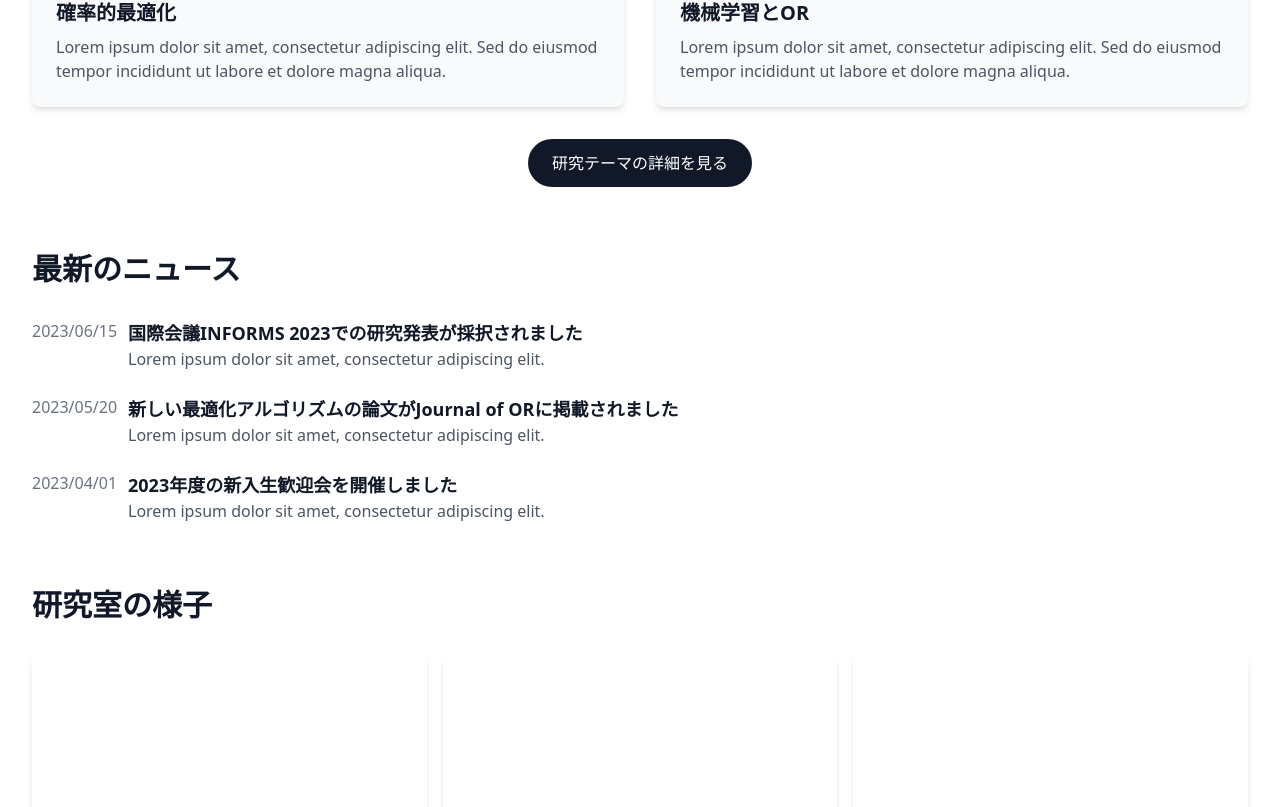
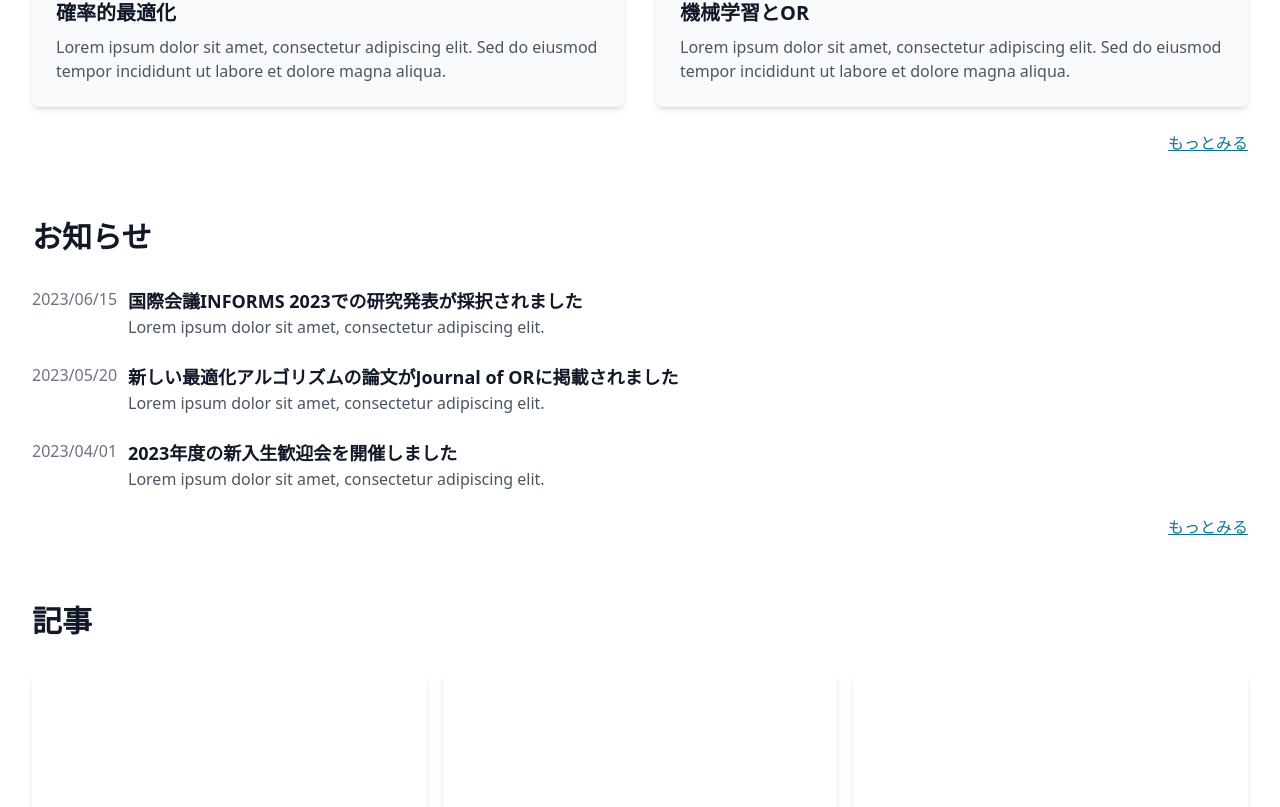
Before and after one commit to izunaga-lab/wagaya, a Next.js app: page / in a window 1280 px wide. Shown: the part 1193-2000 px from the top of the page. Built offline with nearby package versions, Linux system fonts and the light colour scheme.

Commit message:
MoreLinkコンポーネントを作成

```diff
--- a/app/page.tsx
+++ b/app/page.tsx
@@ -1,8 +1,9 @@
 import Image from 'next/image'
-import Link from 'next/link'
 
+import MoreLink from '@/components/more-link'
 import SectionTitle from '@/components/section-title'
 import { basePath } from '@/lib/base-path'
+import { sectionTitles } from '@/lib/section-title'
 
 export default function Home() {
   return (
@@ -22,7 +23,7 @@ export default function Home() {
       </section>
 
       <section className="mb-16">
-        <SectionTitle title="研究テーマ" />
+        <SectionTitle title={sectionTitles.researchTheme.title} />
         <div className="grid md:grid-cols-2 gap-8">
           {[
             { title: '線形計画法と整数計画法', icon: '📊' },
@@ -40,18 +41,11 @@ export default function Home() {
             </div>
           ))}
         </div>
-        <div className="text-center mt-8">
-          <Link
-            href="/research"
-            className="inline-block px-6 py-3 bg-gray-900 text-white rounded-full hover:bg-gray-800 transition-colors"
-          >
-            研究テーマの詳細を見る
-          </Link>
-        </div>
+        <MoreLink path={sectionTitles.researchTheme.path} />
       </section>
 
       <section className="mb-16">
-        <SectionTitle title="最新のニュース" />
+        <SectionTitle title={sectionTitles.news.title} />
         <div className="space-y-6">
           {[
             { date: '2023/06/15', title: '国際会議INFORMS 2023での研究発表が採択されました' },
@@ -67,10 +61,11 @@ export default function Home() {
             </div>
           ))}
         </div>
+        <MoreLink path={sectionTitles.news.path} />
       </section>
 
       <section>
-        <SectionTitle title="研究室の様子" />
+        <SectionTitle title={sectionTitles.article.title} />
         <div className="grid md:grid-cols-3 gap-4">
           {[1, 2, 3].map((i) => (
             <div
@@ -79,6 +74,7 @@ export default function Home() {
             ></div>
           ))}
         </div>
+        <MoreLink path={sectionTitles.article.path} />
       </section>
     </div>
   )
--- /dev/null
+++ b/components/more-link.tsx
@@ -0,0 +1,15 @@
+import Link from 'next/link'
+
+interface MoreLinkProps {
+  path: string
+}
+
+export default function MoreLink({ path }: MoreLinkProps) {
+  return (
+    <div className="text-right mt-6">
+      <Link href={path} className="text-cyan-700 underline">
+        もっとみる
+      </Link>
+    </div>
+  )
+}
```
